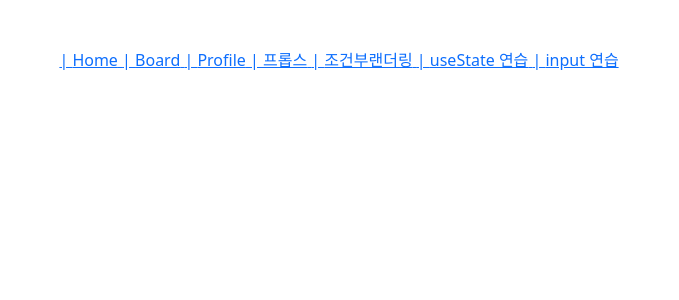
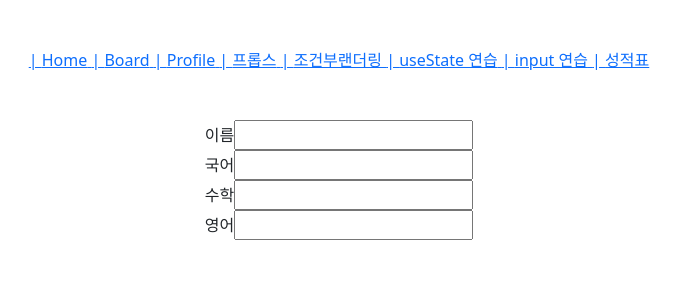
Before and after one commit to Kimyoon-jeong/react-vite-kyj-example, a React (Vite) app: page /grade in a window 1280 px wide. Shown: the top 300 px of the page, without its empty margins (301-980 px from the left). Built offline with nearby package versions, Linux system fonts and the light colour scheme.

Commit message:
input 완성

```diff
--- a/src/components/Input.jsx
+++ b/src/components/Input.jsx
@@ -7,11 +7,15 @@ const Input = () => {
     const onChange = (event) => {
         setText(event.target.value);
     };
+
+    const onReset = () => {
+        setText('');
+    };
     // prettier-ignore
     return (
         <div>
             <input onChange={onChange} value={text} />
-            <button >초기화</button>
+            <button onClick={onReset}>초기화</button>
             <div>
                 <b>값:{text} </b>
             </div>
--- /dev/null
+++ b/src/components/Input1.jsx
@@ -0,0 +1,26 @@
+import React, { useState } from 'react';
+
+const Input1 = () => {
+    //let text = '';
+    const [text, setText] = useState('');
+
+    const onChange = (event) => {
+        setText(event.target.value);
+    };
+
+    // prettier-ignore
+    return (
+        <div>
+            이름<input onChange={onChange} value={text} /><br/>
+            국어<input onChange={onChange} value={Number} className='kor'/><br/>
+            수학<input onChange={onChange} value={Number} className='math'/><br/>
+        영어<input onChange={onChange} value={Number} className='eng'/><br/>
+            <div>
+                {/* <b>총점:{(kor +math+eng)} </b>
+                <b>평균:{(kor +math+eng)/3.0} </b> */}
+            </div>
+        </div>
+    );
+};
+
+export default Input1;
--- /dev/null
+++ b/src/pages/GradePage.jsx
@@ -0,0 +1,15 @@
+import React from 'react';
+
+import Input1 from '../components/Input1';
+
+const GradePage = () => {
+    // prettier-ignore
+    return (
+    <div className="text-center mt-5">
+      <Input1 />
+
+    </div>
+  )
+};
+
+export default GradePage;
--- a/src/route/Routes.jsx
+++ b/src/route/Routes.jsx
@@ -6,6 +6,7 @@ import PropsPage from '../pages/PropsPage';
 import ThreePage from './../pages/ThreePage';
 import CounterPage from '../pages/CounterPage';
 import InputPage from './../pages/InputPage';
+import GradePage from './../pages/GradePage';
 
 //react routes, route 사용시 배열로 관리하기
 const routes = [
@@ -47,6 +48,11 @@ const routes = [
         element: <InputPage />,
         title: 'input 연습',
     },
+    {
+        path: '/grade',
+        element: <GradePage />,
+        title: '성적표',
+    },
 ];
 
 export default routes;
```
